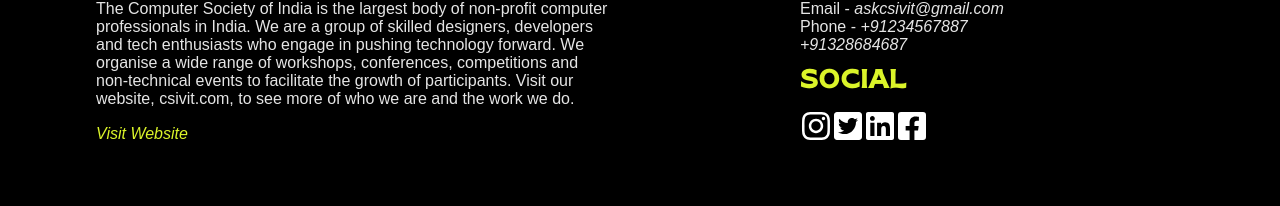
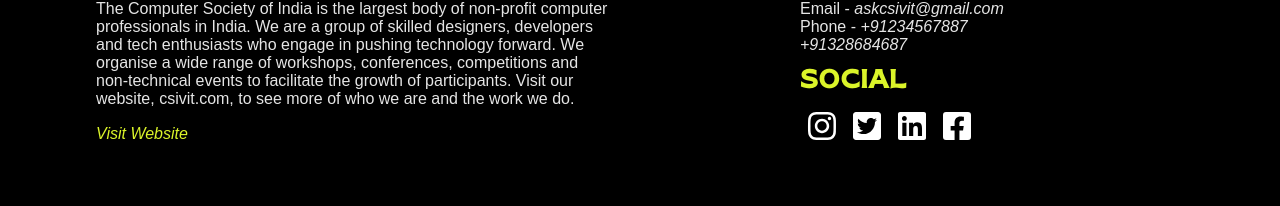
Before and after one commit to csivitu/riddler-frontend-2021, a React (Create React App) app in the folder riddler/: page / in a window 1280 px wide. Shown: the part 3227-3433 px from the top of the page. Built offline with nearby package versions, Linux system fonts and the light colour scheme.

Commit message:
fix: add padding to icons

```diff
--- a/riddler/src/components/registration-pages/contact/ContactElements.js
+++ b/riddler/src/components/registration-pages/contact/ContactElements.js
@@ -170,6 +170,7 @@ export const SocialIcon = styled.a`
   text-decoration: none;
   color: white;
   font-size: 2rem;
+  padding: 0.4rem;
 
   &:hover {
     opacity: 0.7;
```
